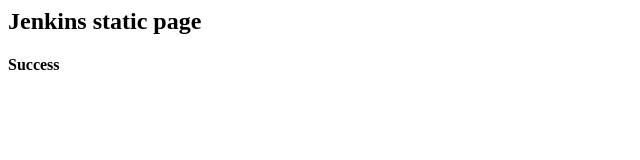
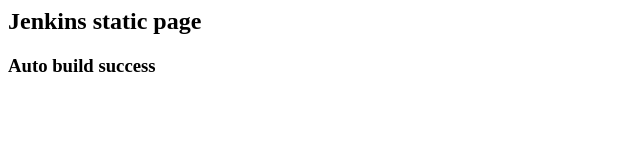
Before and after one commit to ayyapparg/jenkins-static-page, a plain HTML site: page index.html in a window 1280 px wide. Shown: the whole page, without its empty margins (0-640 px from the left). Drawn offline with Linux system fonts and the light colour scheme.

Commit message:
second-commit

```diff
--- a/index.html
+++ b/index.html
@@ -1,2 +1,2 @@
 <H2> Jenkins static page </H2>
-<h4> Success </h4>
+<h3> Auto build success </h3>
```
